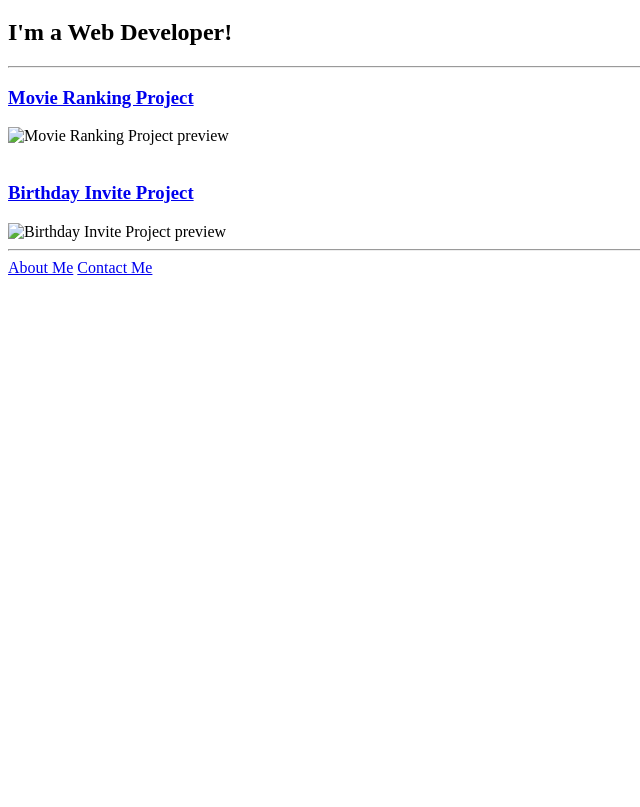
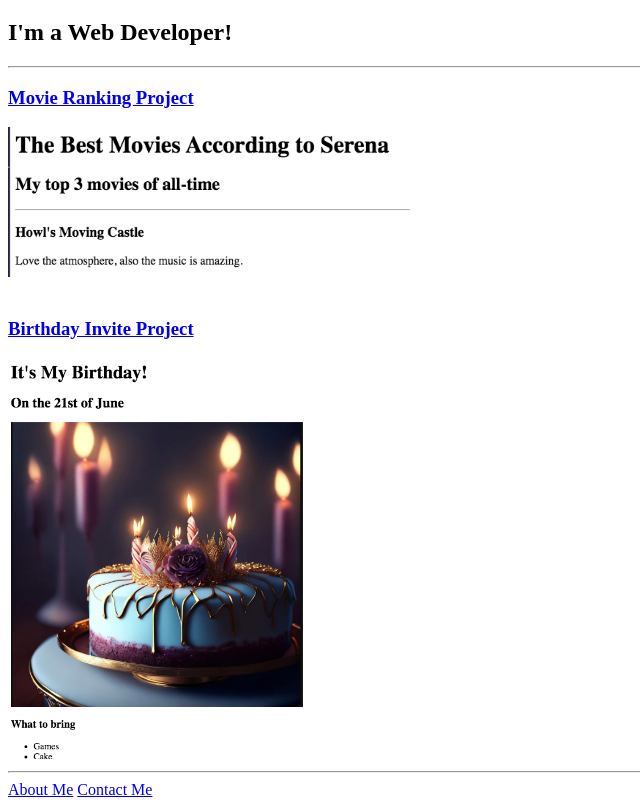
Before and after one commit to Sere21/html-portfolio, a plain HTML site: page index.html in a window 1280 px wide. Shown: the part 61-868 px from the top of the page, without its empty margins (0-640 px from the left). Before the commit the page ends 800 px from the top, so only its background shows below. Drawn offline with Linux system fonts and the light colour scheme.

Commit message:
Update index.html

```diff
--- a/index.html
+++ b/index.html
@@ -18,14 +18,14 @@
 <!-- TODO 6: Add images to show the project previews
 HINT for TODO 6: You can use the height attribute set to 200 to make the image smaller:
 https://developer.mozilla.org/en-US/docs/Web/HTML/Element/img#attr-height -->
-<h3><a href="../4.3 HTML Porfolio Project/public/movie-ranking.html">Movie Ranking Project</a></h3>
-    <img src="../4.3 HTML Porfolio Project/assets/images/Movie ranking preview.png" height="150" alt="Movie Ranking Project preview"/>
+<h3><a href="./public/movie-ranking.html">Movie Ranking Project</a></h3>
+    <img src="./assets/images/Movie ranking preview.png" height="150" alt="Movie Ranking Project preview"/>
 <br/>
 <br/>
-<h3><a href="../4.3 HTML Porfolio Project/public/birthday-invite.html">Birthday Invite Project</a></h3>
-    <img src="../4.3 HTML Porfolio Project/assets/images/Birthday invite preview.png" height="400" alt="Birthday Invite Project preview"/>
+<h3><a href="./public/birthday-invite.html">Birthday Invite Project</a></h3>
+    <img src="./assets/images/Birthday invite preview.png" height="400" alt="Birthday Invite Project preview"/>
 <hr/>
 <!-- TODO 7: Add the Contact Me and About Me page links -->
-<a href="../4.3 HTML Porfolio Project/public/about.html">About Me</a> <a href="../4.3 HTML Porfolio Project/public/contact.html">Contact Me</a>
+<a href="./public/about.html">About Me</a> <a href="./public/contact.html">Contact Me</a>
 </body>
 </html>
```
